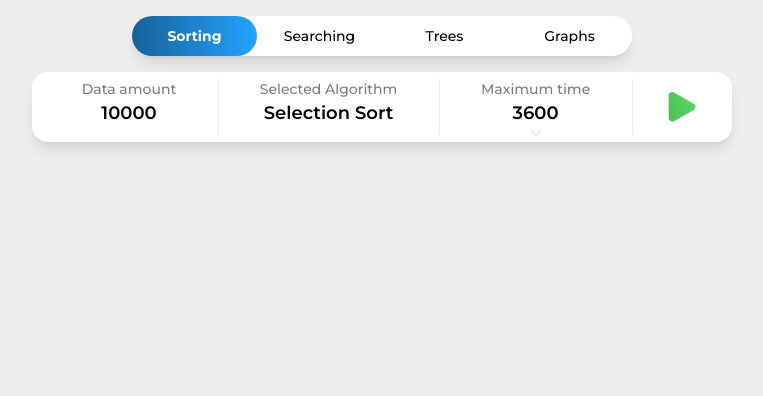
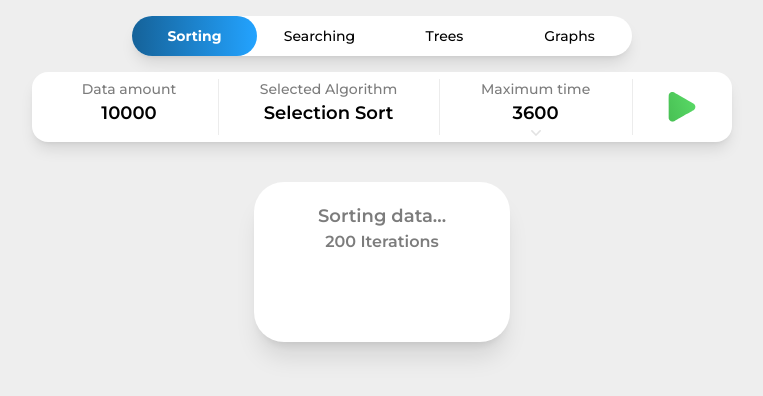
Before and after one commit to AdamTroszczynski/Algorithms_Timer, a Vue app: page /sort in a window 1280 px wide. Shown: the top 396 px of the page, without its empty margins (258-1021 px from the left). Built offline with nearby package versions, Linux system fonts and the light colour scheme.

Commit message:
timeCard added

```diff
--- /dev/null
+++ b/src/components/cards/TimerCard.vue
@@ -0,0 +1,56 @@
+<template>
+  <div class="h-40 w-64 rounded-[30px] bg-white px-11 py-5 shadow-xl">
+    <h3 class="text-center text-lg font-semibold" :class="setClasses">
+      {{ setTitle }}
+    </h3>
+    <h2></h2>
+    <h3 class="text-center text-base font-semibold text-grey">
+      {{ isFailed ? 'Maximum time exceeded' : `${iteration} Iterations` }}
+    </h3>
+  </div>
+</template>
+
+<script setup lang="ts">
+import { computed } from 'vue';
+
+const props = defineProps({
+  time: {
+    type: Number,
+    required: true,
+  },
+  iteration: {
+    type: Number,
+    required: true,
+  },
+  isRunning: {
+    type: Boolean,
+    default: false,
+  },
+  isCompleted: {
+    type: Boolean,
+    default: false,
+  },
+  isFailed: {
+    type: Boolean,
+    default: false,
+  },
+});
+
+const setTitle = computed<String>(() => {
+  return props.isRunning
+    ? 'Sorting data...'
+    : props.isCompleted
+      ? 'Sorting Completed'
+      : props.isFailed
+        ? 'Sorting Failed!'
+        : 'Waiting for start...';
+});
+
+const setClasses = computed<String>(() => {
+  return props.isCompleted
+    ? 'text-green'
+    : props.isFailed
+      ? 'text-red'
+      : 'text-grey';
+});
+</script>
--- a/src/views/optionsViews/SortView.vue
+++ b/src/views/optionsViews/SortView.vue
@@ -1,8 +1,17 @@
 <template>
-  <div class="relative z-10 flex w-full items-center justify-center">
+  <div
+    class="relative z-10 flex w-full flex-col items-center justify-center gap-10"
+  >
     <OptionsBar />
+    <TimerCard
+      :time="3600"
+      :iteration="200"
+      :is-failed="false"
+      :is-running="true"
+    />
   </div>
 </template>
 <script setup lang="ts">
 import OptionsBar from '@/widgets/OptionsBar.vue';
+import TimerCard from '@/components/cards/TimerCard.vue';
 </script>
```
